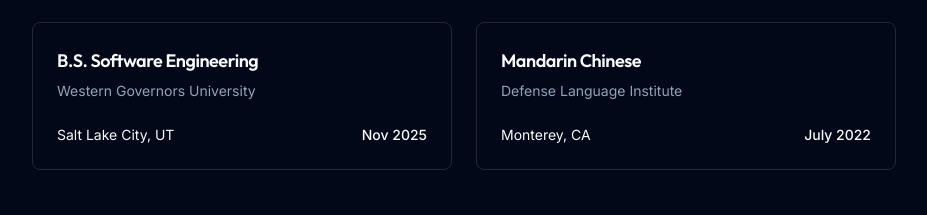
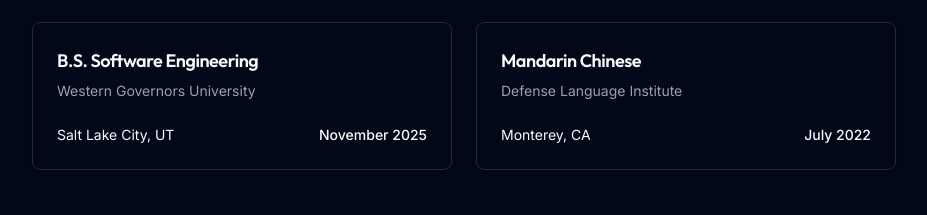
Before and after one commit to masonakdev/developer-portfolio, a React (Vite) app: page / in a window 1280 px wide. Shown: the part 2380-2595 px from the top of the page, without its empty margins (176-1103 px from the left). Built offline with nearby package versions, Linux system fonts and the light colour scheme.

Commit message:
fix: B.S. date

```diff
--- a/src/components/sections/Education.tsx
+++ b/src/components/sections/Education.tsx
@@ -6,7 +6,7 @@
         degree: 'B.S. Software Engineering',
         school: 'Western Governors University',
         location: 'Salt Lake City, UT',
-        date: 'Nov 2025',
+        date: 'November 2025',
     },
     {
         degree: 'Mandarin Chinese',
```
